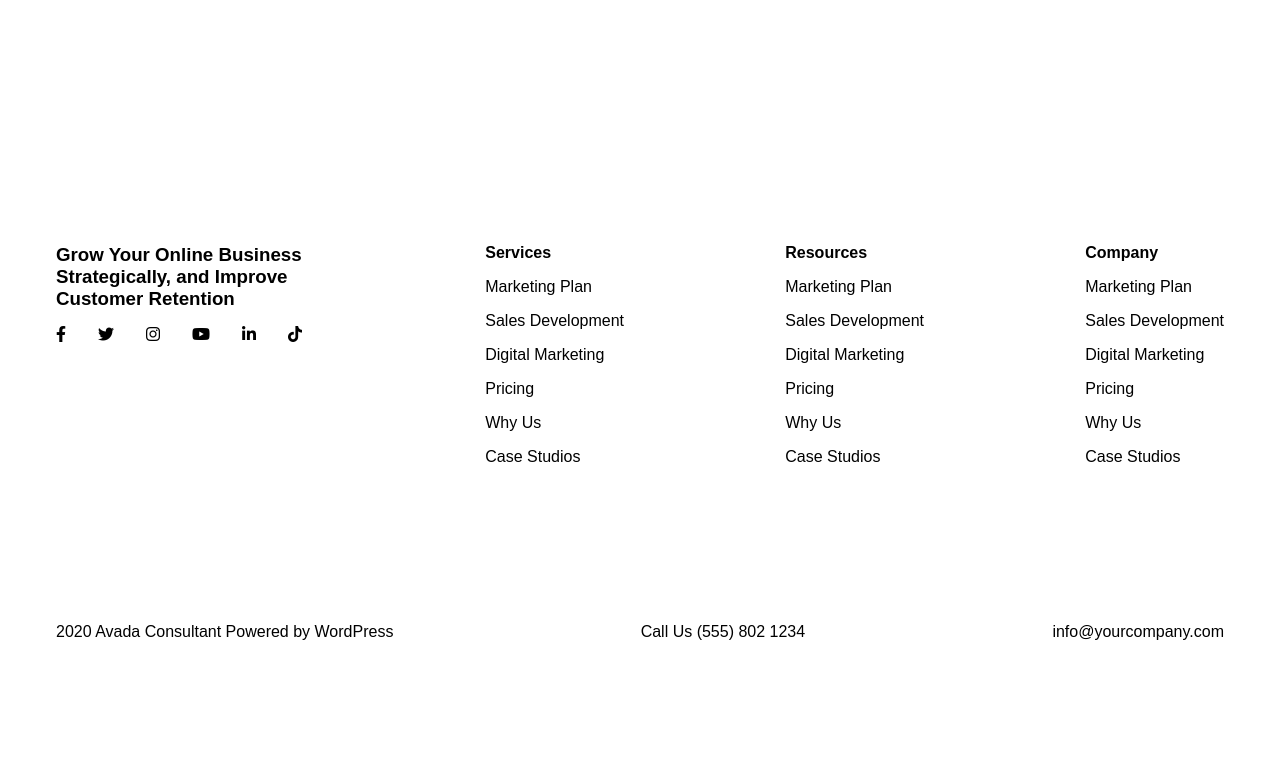
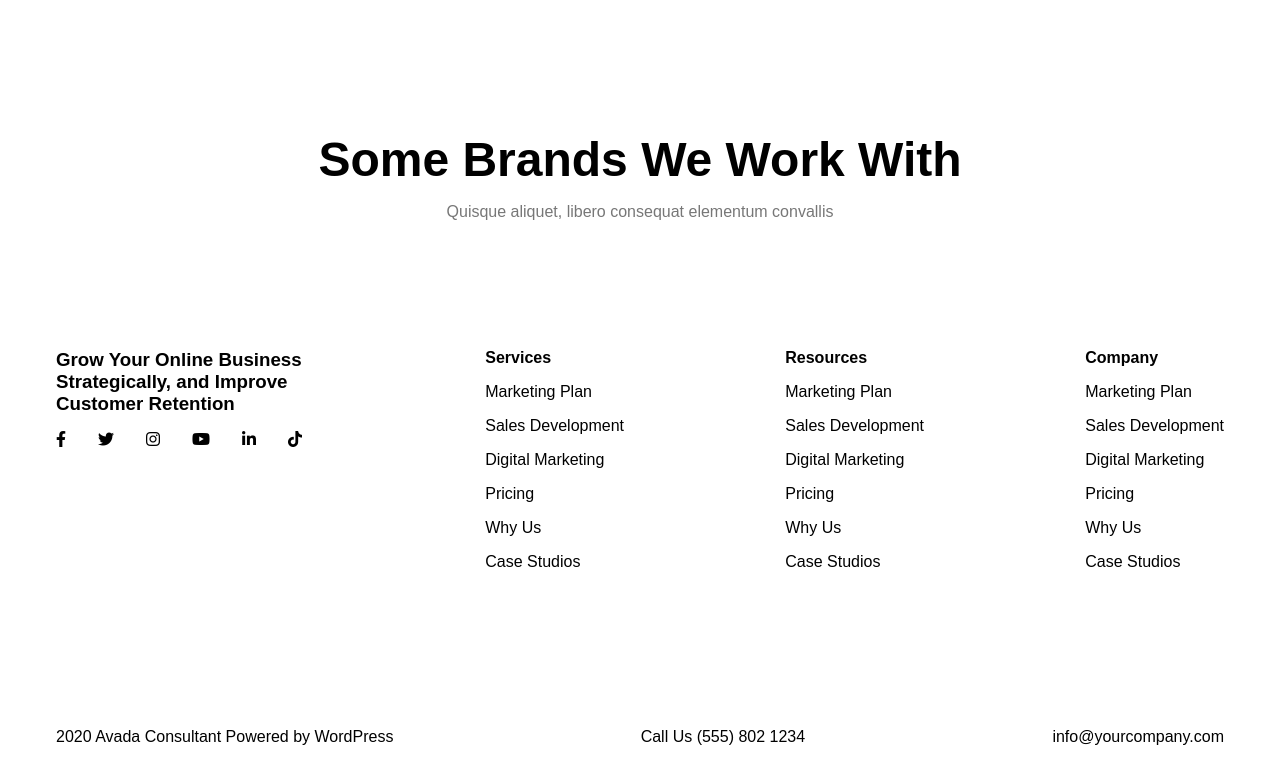
Before and after one commit to Serena-Dong/proj-html-vuejs, a Vue app: page / in a window 1280 px wide. Shown: the part 2320-3103 px from the top of the page. Before the commit the page ends 3052 px from the top, so only its background shows below. Built offline with nearby package versions, Linux system fonts and the light colour scheme.

Commit message:
partnerships text

```diff
--- a/src/components/contents/partnerships.vue
+++ b/src/components/contents/partnerships.vue
@@ -5,9 +5,39 @@ export default {
 </script>
 
 <template>
-
+    <section>
+        <div class="container">
+            <div class="text">
+                <h1>Some Brands We Work With</h1>
+                <p>Quisque aliquet, libero consequat elementum convallis</p>
+            </div>
+            <div class="brands">
+                <ul>
+                    <li></li>
+                </ul>
+            </div>
+        </div>
+    </section>
 </template>
 
 <style lang="scss" scoped>
+@use '../../assets/css/scss/partials/_variables' as *;
 
+.container {
+    text-align: center;
+
+    .text {
+        h1 {
+            font-size: 3rem;
+        }
+
+        p {
+            color: $grey;
+        }
+    }
+
+    .text>* {
+        margin-bottom: 1rem;
+    }
+}
 </style>
--- a/src/data/data.js
+++ b/src/data/data.js
@@ -20,6 +20,9 @@ const mainData = {
             'Lorem ipsum dolor sit amet consectetur adipisicing elit. Veritatis asperiores excepturi obcaecati qui dignissimos?',
             'Lorem ipsum dolor sit amet consectetur adipisicing elit. Totam deleniti, dolorum assumenda omnis ab nobis aliquam!'
         ]
+    },
+    partnerships: {
+
     }
 }
 
```
